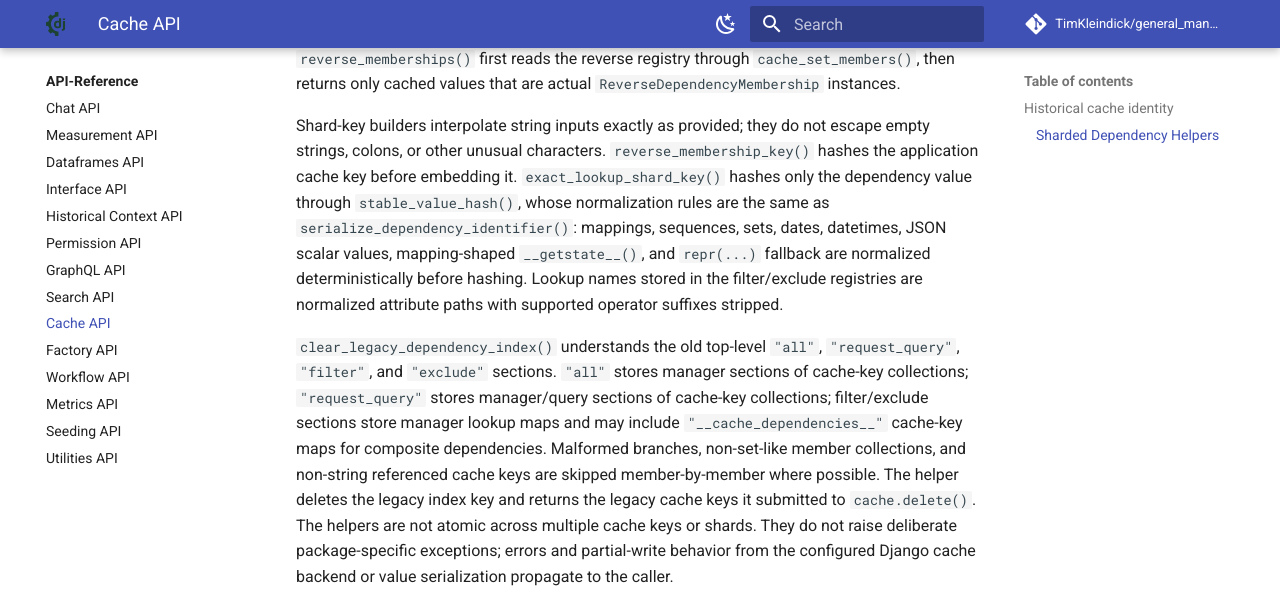
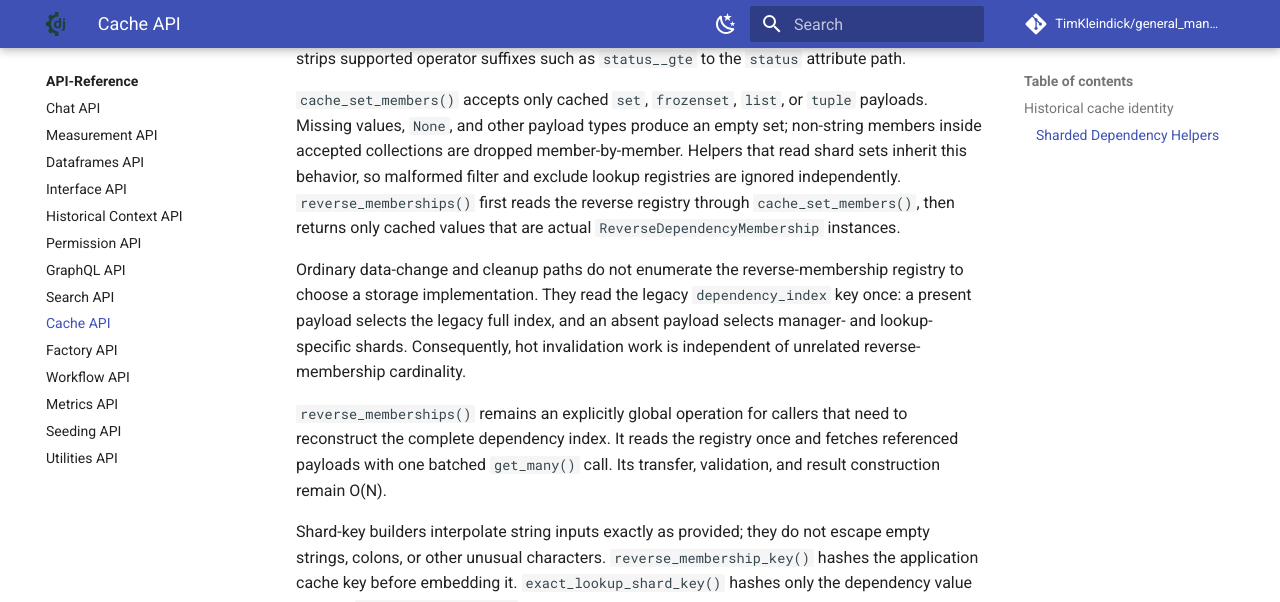
Before and after one commit to TimKleindick/general_manager, an MkDocs documentation site: the page built from docs/api/cache.md, in a window 1280 px wide and 900 px high, scrolled down 11809 px, cut to the strip 0-602 px from the top of the window. Built offline with MkDocs 1.6.1 and Material for MkDocs 9.7.7, drawn with Linux system fonts in a browser that asks for light colours; comment, search, counter and statistics services are not loaded; some of the changed text lies outside the part shown.

Commit message:
docs: explain bounded dependency invalidation

```diff
--- a/docs/api/cache.md
+++ b/docs/api/cache.md
@@ -242,6 +242,12 @@
 `__getstate__()` exists but returns a non-mapping, the value uses the same
 `repr(...)` fallback as other unsupported objects.
 
+Dependency lock acquisitions store a unique owner token. Release deletes the
+lock only when the cached value still matches that token, so an expired holder
+does not delete an already-visible successor token. Django's generic cache API
+does not expose portable atomic compare-and-delete, so this ownership check is
+not documented as a backend-independent atomic release primitive.
+
 `record_dependencies()` deduplicates dependency tuples and is a no-op for an
 empty dependency iterable; an empty call does not clear existing metadata for
 that cache key. Re-recording non-empty dependencies for an existing cache key
@@ -426,6 +432,17 @@
 first reads the reverse registry through `cache_set_members()`, then returns
 only cached values that are actual `ReverseDependencyMembership` instances.
 
+Ordinary data-change and cleanup paths do not enumerate the reverse-membership
+registry to choose a storage implementation. They read the legacy
+`dependency_index` key once: a present payload selects the legacy full index,
+and an absent payload selects manager- and lookup-specific shards. Consequently,
+hot invalidation work is independent of unrelated reverse-membership cardinality.
+
+`reverse_memberships()` remains an explicitly global operation for callers that
+need to reconstruct the complete dependency index. It reads the registry once
+and fetches referenced payloads with one batched `get_many()` call. Its transfer,
+validation, and result construction remain O(N).
+
 Shard-key builders interpolate string inputs exactly as provided; they do not
 escape empty strings, colons, or other unusual characters. `reverse_membership_key()`
 hashes the application cache key before embedding it. `exact_lookup_shard_key()`
```
